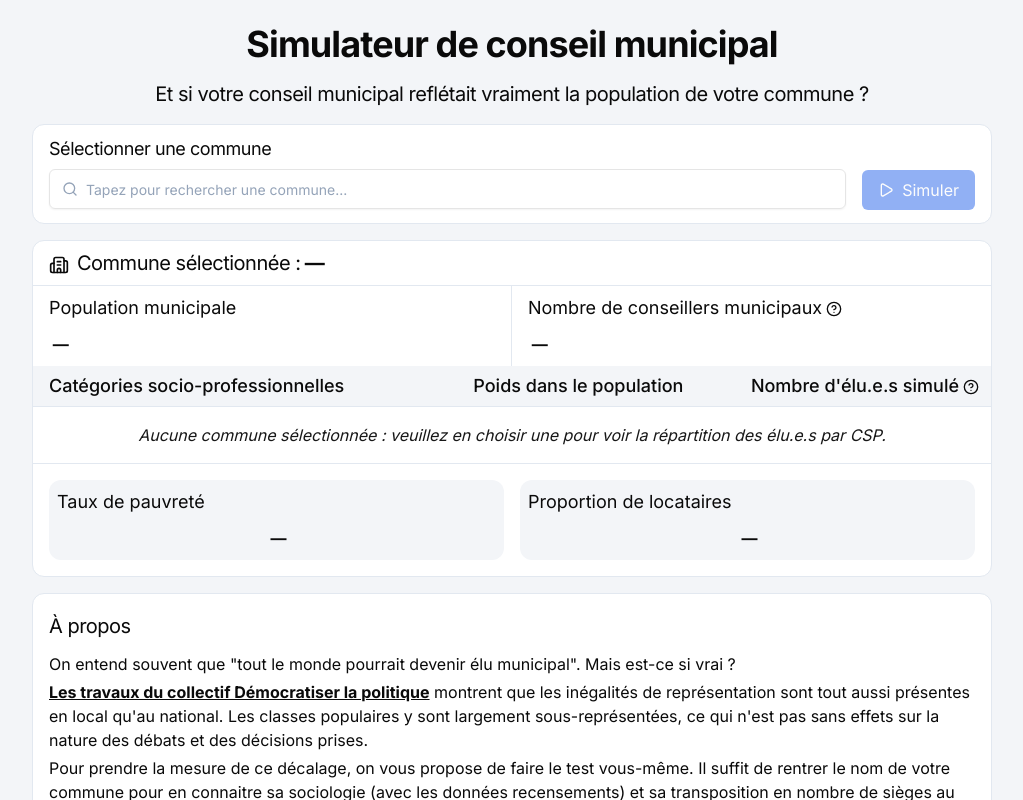
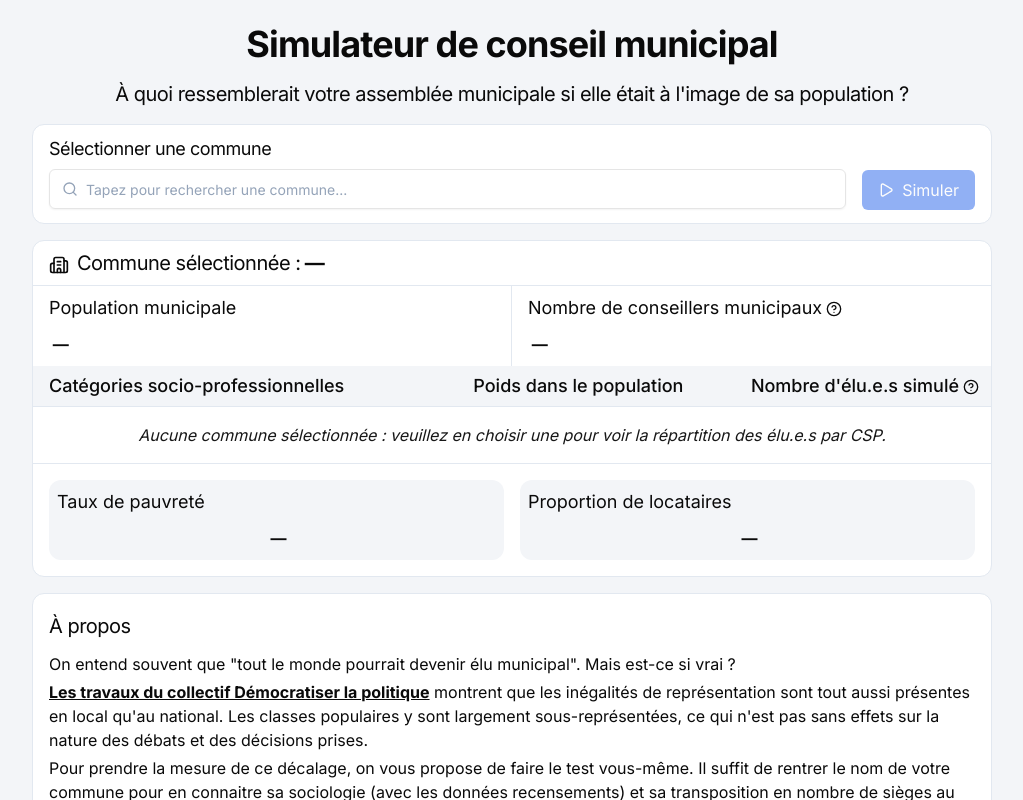
Before and after one commit to Esr0g/simulateur_conseil_municipal, a React (Vite) app in the folder frontend/: page / in a window 1280 px wide. Shown: the top 800 px of the page, without its empty margins (128-1151 px from the left). Built offline with nearby package versions, Linux system fonts and the light colour scheme.

Commit message:
change subtitle

```diff
--- a/frontend/src/components/custom/Header.tsx
+++ b/frontend/src/components/custom/Header.tsx
@@ -5,7 +5,7 @@ export default function Header() {
                 Simulateur de conseil municipal
             </h1>
             <h2 className="scroll-m-20 text-lg sm:text-xl tracking-tight mx-4 sm:mx-16">
-                Et si votre conseil municipal reflétait vraiment la population de votre commune ?
+                À quoi ressemblerait votre assemblée municipale si elle était à l'image de sa population ?
             </h2>
         </>
     )
```
